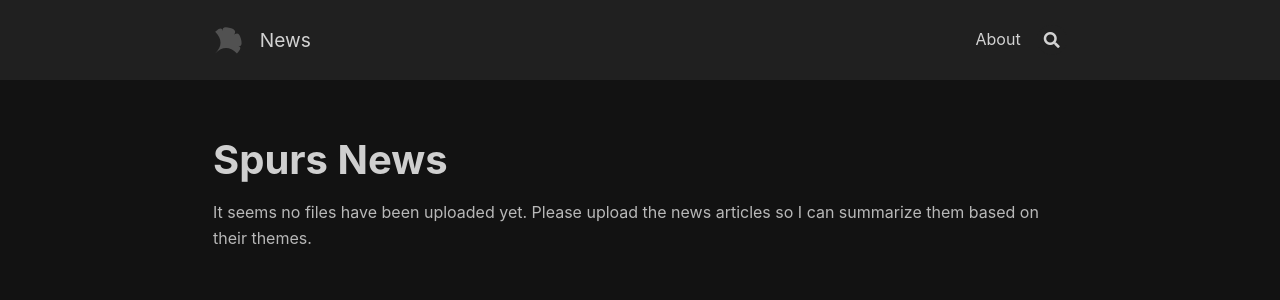
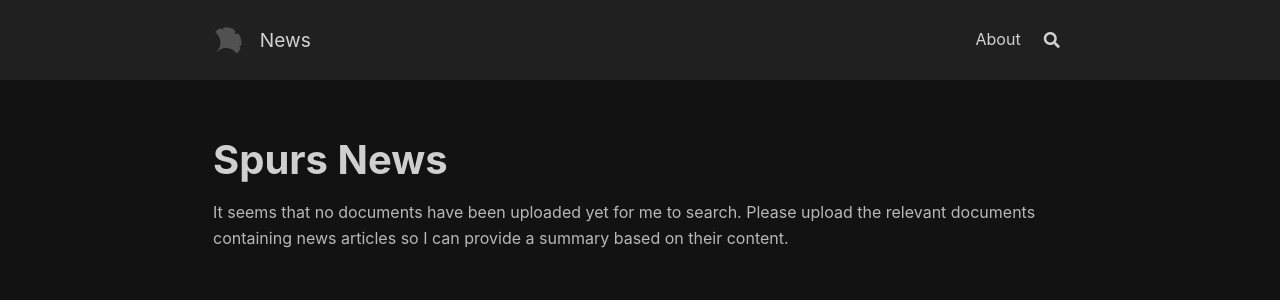
Before and after one commit to jonhadfield/jonhadfield.github.io, a Jekyll site: the page built from index.md, in a window 1280 px wide. Shown: the top 300 px of the page. Built offline with Jekyll 4.4.1, drawn with Linux system fonts in a browser that asks for light colours; nearby versions of some CDN libraries.

Commit message:
update files.

```diff
--- a/index.md
+++ b/index.md
@@ -22,4 +22,4 @@ footer: false
 
 # Spurs News
 
-It seems no files have been uploaded yet. Please upload the news articles so I can summarize them based on their themes.
+It seems that no documents have been uploaded yet for me to search. Please upload the relevant documents containing news articles so I can provide a summary based on their content.
```
